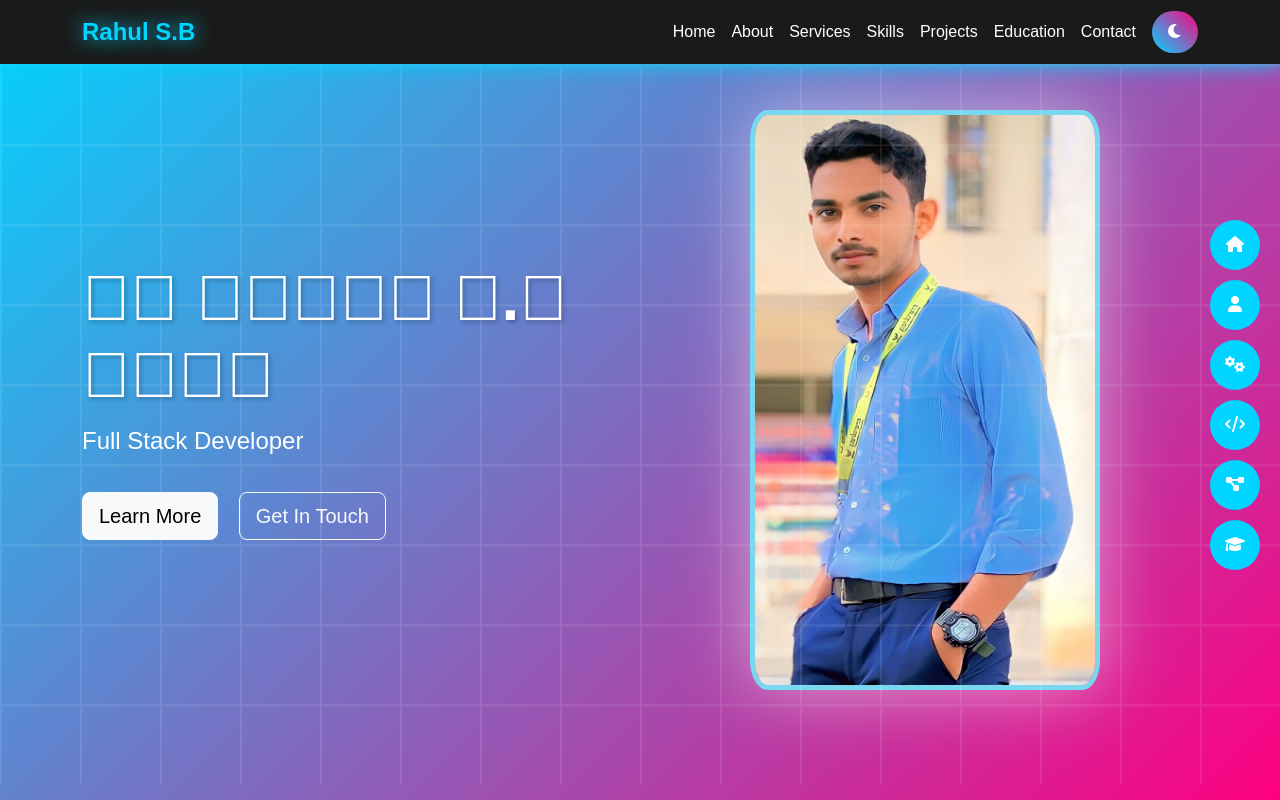
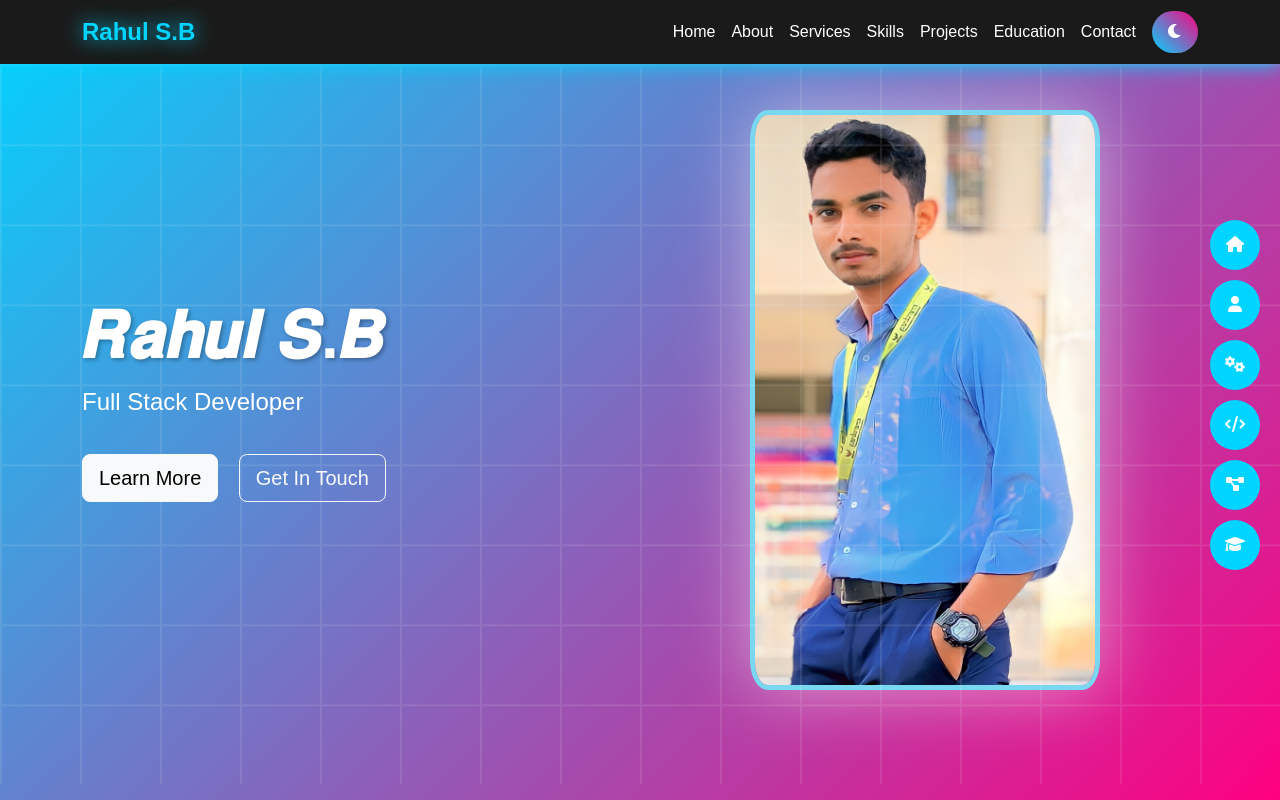
Before and after one commit to rahulbagade700/my_portfolio, a plain HTML site: page index.html in a window 1280 px wide. Shown: the top 800 px of the page. Drawn offline with nearby package versions, Linux system fonts and the light colour scheme.

Commit message:
Update index.html

```diff
--- a/index.html
+++ b/index.html
@@ -389,7 +389,7 @@
             <div class="row align-items-center">
                 <div class="col-lg-6">
                     <div class="banner-text text-white">
-                        <h1>✧⃝ 𝐑𝐚𝐡𝐮𝐥 𝐒.𝐁 ✦⃝✧⃝</h1>
+                        <h1>𝑹𝒂𝒉𝒖𝒍 𝑺.𝑩</h1>
                         <p>Full Stack Developer</p>
                         <a href="#about" class="btn btn-light btn-lg me-3">Learn More</a>
                         <a href="#contact" class="btn btn-outline-light btn-lg">Get In Touch</a>
```
